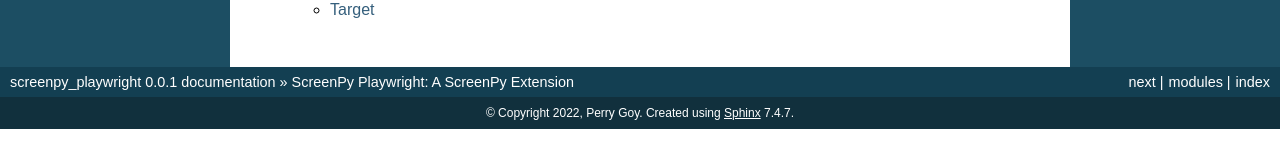
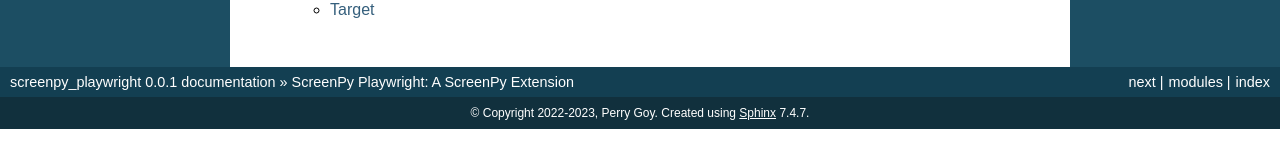
Before and after one commit to bandophahita/screenpy_playwright, a Sphinx documentation site: the page built from docs/index.rst, in a window 1280 px wide. Shown: the part 328-496 px from the top of the page. Built offline with Sphinx 7.4.7, drawn with Linux system fonts in a browser that asks for light colours.

Commit message:
update copyright; happy new year!

```diff
--- a/docs/conf.py
+++ b/docs/conf.py
@@ -25,7 +25,7 @@ autodoc_mock_imports = ["playwright", "screenpy", ]
 # -- Project information -----------------------------------------------------
 
 project = 'screenpy_playwright'
-copyright = '2022, Perry Goy'
+copyright = '2022-2023, Perry Goy'
 author = 'Perry Goy'
 
 # The full version, including alpha/beta/rc tags
--- a/screenpy_playwright/__version__.py
+++ b/screenpy_playwright/__version__.py
@@ -17,4 +17,4 @@ __version__ = "0.0.1"
 __author__ = "Perry Goy"
 __author_email__ = "perry.goy@gmail.com"
 __license__ = "MIT"
-__copyright__ = "Copyright (c) 2022-2022 Perry Goy"
+__copyright__ = "Copyright (c) 2022-2023 Perry Goy"
```
Also changed, not shown: 1 other file.
